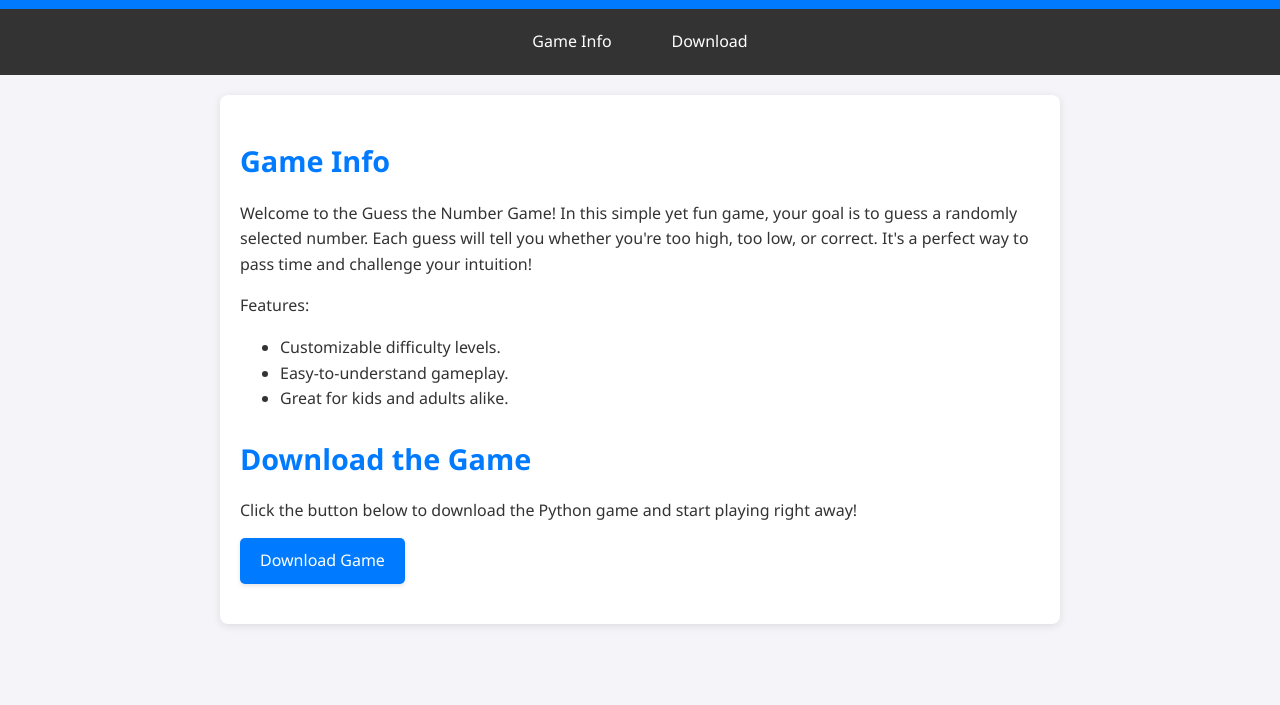
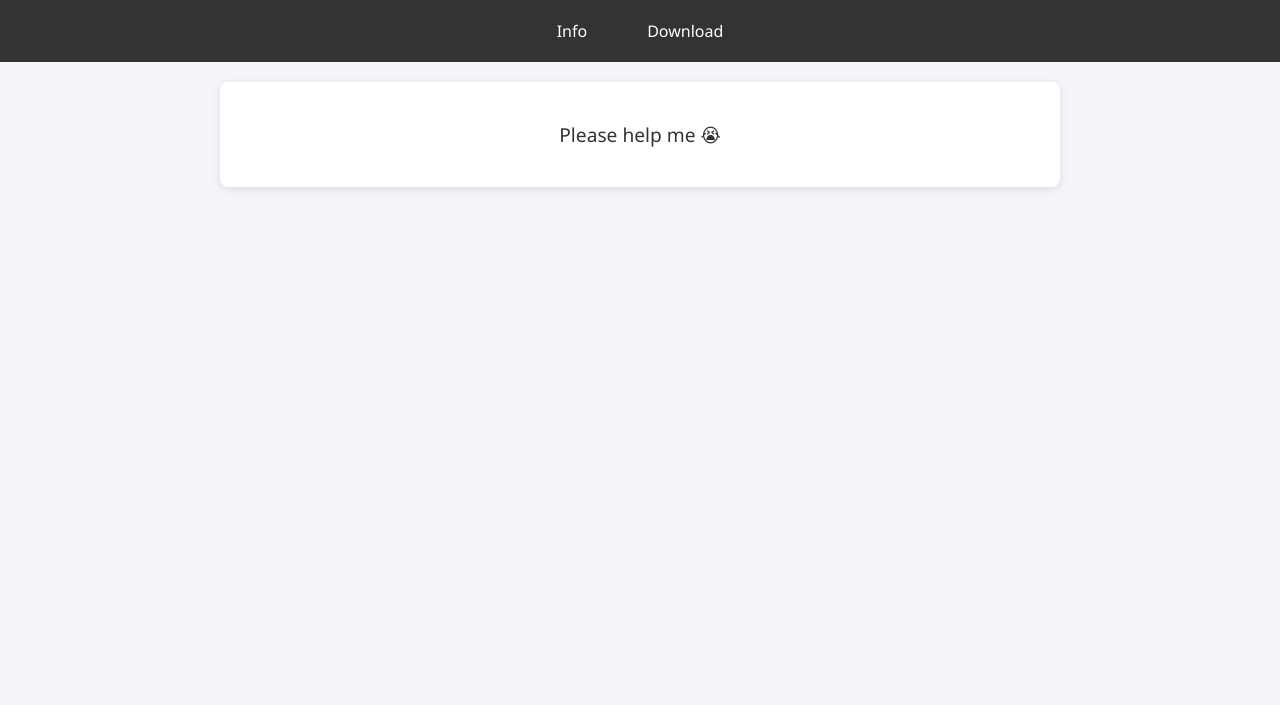
Before and after one commit to AB314159/pro.github.io, a plain HTML site: page index.html in a window 1280 px wide. Shown: the part 95-800 px from the top of the page. Drawn offline with Linux system fonts and the light colour scheme.

Commit message:
Update index.html

```diff
--- a/index.html
+++ b/index.html
@@ -12,7 +12,6 @@
             padding: 0;
             background-color: #f4f4f9;
             color: #333;
-            line-height: 1.6;
         }
 
         /* Header Styling */
@@ -51,7 +50,7 @@
             color: white;
         }
 
-        /* Content Sections */
+        /* Content Styling */
         .container {
             max-width: 800px;
             margin: 20px auto;
@@ -59,37 +58,12 @@
             background: white;
             box-shadow: 0 2px 8px rgba(0, 0, 0, 0.1);
             border-radius: 8px;
+            text-align: center;
         }
 
-        .section {
-            margin-bottom: 20px;
-        }
-
-        .section h2 {
-            font-size: 1.8rem;
-            color: #007BFF;
-            margin-bottom: 10px;
-        }
-
-        .section p {
-            font-size: 1rem;
-            margin-bottom: 15px;
-        }
-
-        /* Download Button */
-        .download-btn {
-            display: inline-block;
-            background-color: #007BFF;
-            color: white;
-            padding: 10px 20px;
-            text-decoration: none;
-            font-size: 1rem;
-            border-radius: 5px;
-            box-shadow: 0 2px 4px rgba(0, 0, 0, 0.1);
-        }
-
-        .download-btn:hover {
-            background-color: #0056b3;
+        .container p {
+            font-size: 1.2rem;
+            color: #333;
         }
     </style>
 </head>
@@ -101,30 +75,13 @@
 
     <!-- Navigation Bar -->
     <nav>
-        <a href="#info">Game Info</a>
-        <a href="#download">Download</a>
+        <a href="index.html">Info</a>
+        <a href="download.html">Download</a>
     </nav>
 
-    <!-- Main Content -->
+    <!-- Content -->
     <div class="container">
-        <!-- Game Info Section -->
-        <section id="info" class="section">
-            <h2>Game Info</h2>
-            <p>Welcome to the Guess the Number Game! In this simple yet fun game, your goal is to guess a randomly selected number. Each guess will tell you whether you're too high, too low, or correct. It's a perfect way to pass time and challenge your intuition!</p>
-            <p>Features:</p>
-            <ul>
-                <li>Customizable difficulty levels.</li>
-                <li>Easy-to-understand gameplay.</li>
-                <li>Great for kids and adults alike.</li>
-            </ul>
-        </section>
-
-        <!-- Download Section -->
-        <section id="download" class="section">
-            <h2>Download the Game</h2>
-            <p>Click the button below to download the Python game and start playing right away!</p>
-            <a href="guess_the_number.py" class="download-btn" download>Download Game</a>
-        </section>
+        <p>Please help me 😭</p>
     </div>
 </body>
 </html>
```
